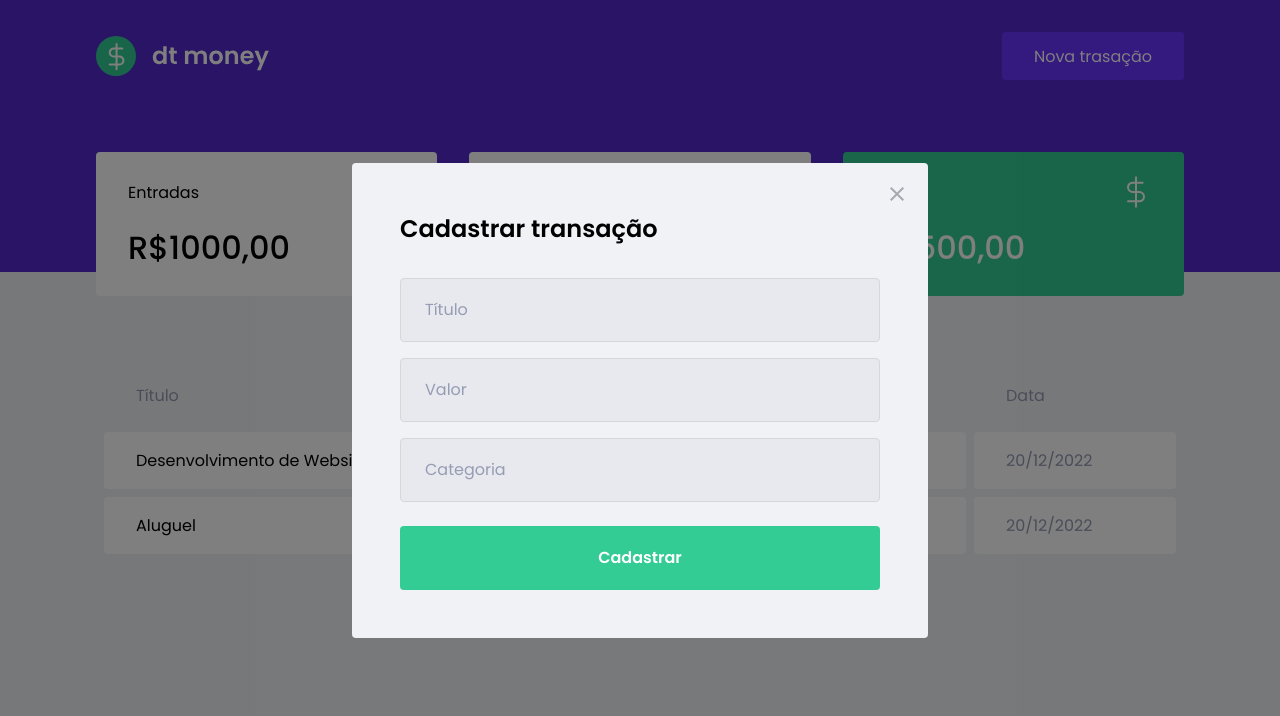
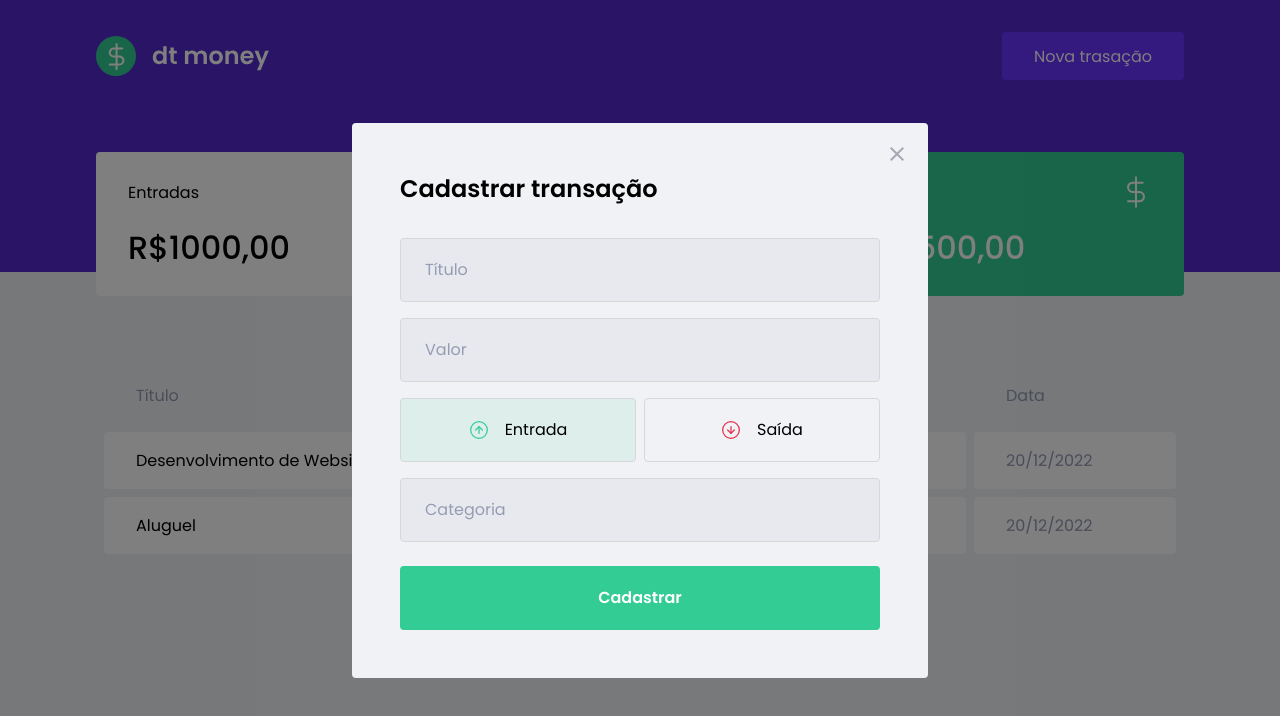
Before and after one commit to edcnogueira/dashboardFinanceiro, a React (Create React App) app: page / in a window 1280 px wide. Both pictures are taken after a click on the button "Nova trasação". Shown: the top 716 px of the page. Built offline with nearby package versions, Linux system fonts and the light colour scheme; no server answers; what miragejs would draw is missing.

Commit message:
Adiciona e estiliza checkbox personalizado no modal

```diff
--- a/package.json
+++ b/package.json
@@ -12,6 +12,7 @@
     "@types/react-dom": "^17.0.11",
     "axios": "^0.25.0",
     "miragejs": "^0.1.43",
+    "polished": "^4.1.4",
     "react": "^17.0.2",
     "react-dom": "^17.0.2",
     "react-modal": "^3.14.4",
--- a/src/components/NewTransactionModal/index.tsx
+++ b/src/components/NewTransactionModal/index.tsx
@@ -1,6 +1,10 @@
+import { useState } from "react";
 import Modal from "react-modal";
 import closeImag from "../../assets/close.svg"
-import { Container } from "./styles";
+import incomeImg from "../../assets/income.svg"
+import outcomeImg from "../../assets/outcome.svg"
+
+import { Container, RadioBox, TransactionTypeContainer } from "./styles";
 
 interface NewTransactionMOdalProps {
     isOpen: boolean;
@@ -9,6 +13,8 @@
 
 
 export function NewTransactionModal({isOpen, onRequestClose}: NewTransactionMOdalProps){
+
+    const [type, setType] = useState("deposit")
 
 
     return(
@@ -33,6 +39,29 @@
                     placeholder="Valor"
                 />
 
+                <TransactionTypeContainer>
+                    <RadioBox
+                        type="button"
+                        onClick={() => setType("deposit")}
+                        isActive={type === "deposit"}
+                        activeColor="green"
+                    >
+                        <img src={incomeImg} alt="Entrada" />
+                        <span>Entrada</span>
+
+                    </RadioBox>
+                    <RadioBox
+                        type="button"
+                        onClick={() => setType("withdraw")}
+                        isActive={type === "withdraw"}
+                        activeColor="red"
+                    >
+                        <img src={outcomeImg} alt="Saída" />
+                        <span>Saída</span>
+
+                    </RadioBox>
+                </TransactionTypeContainer>
+
                 <input
                     type="number"
                     placeholder="Categoria"
--- a/src/components/NewTransactionModal/styles.ts
+++ b/src/components/NewTransactionModal/styles.ts
@@ -1,4 +1,5 @@
 import styled from "styled-components";
+import { darken, transparentize } from "polished";
 
 export const Container = styled.form`
   h2 {
@@ -48,3 +49,51 @@
     }
   }
 `;
+
+export const TransactionTypeContainer = styled.div`
+  margin: 1rem 0;
+  display: grid;
+  grid-template-columns: 1fr 1fr;
+  gap: 0.5rem;
+`;
+
+interface RadioBoxProps {
+  isActive: boolean;
+  activeColor: "green" | "red";
+}
+
+const colors = {
+  green: "#33cc95",
+  red: "#e52e4d",
+};
+
+export const RadioBox = styled.button<RadioBoxProps>`
+  height: 4rem;
+  border: 1px solid #d7d7d7;
+  border-radius: 0.25rem;
+
+  background: ${props =>
+    props.isActive ? transparentize(0.9, colors[props.activeColor]) : "transparent"};
+
+  display: flex;
+  align-items: center;
+  justify-content: center;
+
+  transition: border-color 0.2s;
+
+  &:hover {
+    border-color: ${darken(0.1, "#d7d7d7")};
+  }
+
+  img {
+    width: 20px;
+    height: 20px;
+  }
+
+  span {
+    display: inline-block;
+    margin-left: 1rem;
+    font-size: 1rem;
+    color: var(--text-title);
+  }
+`;
```
Also changed, not shown: 1 other file (tests, documents, lock files or other folders).
